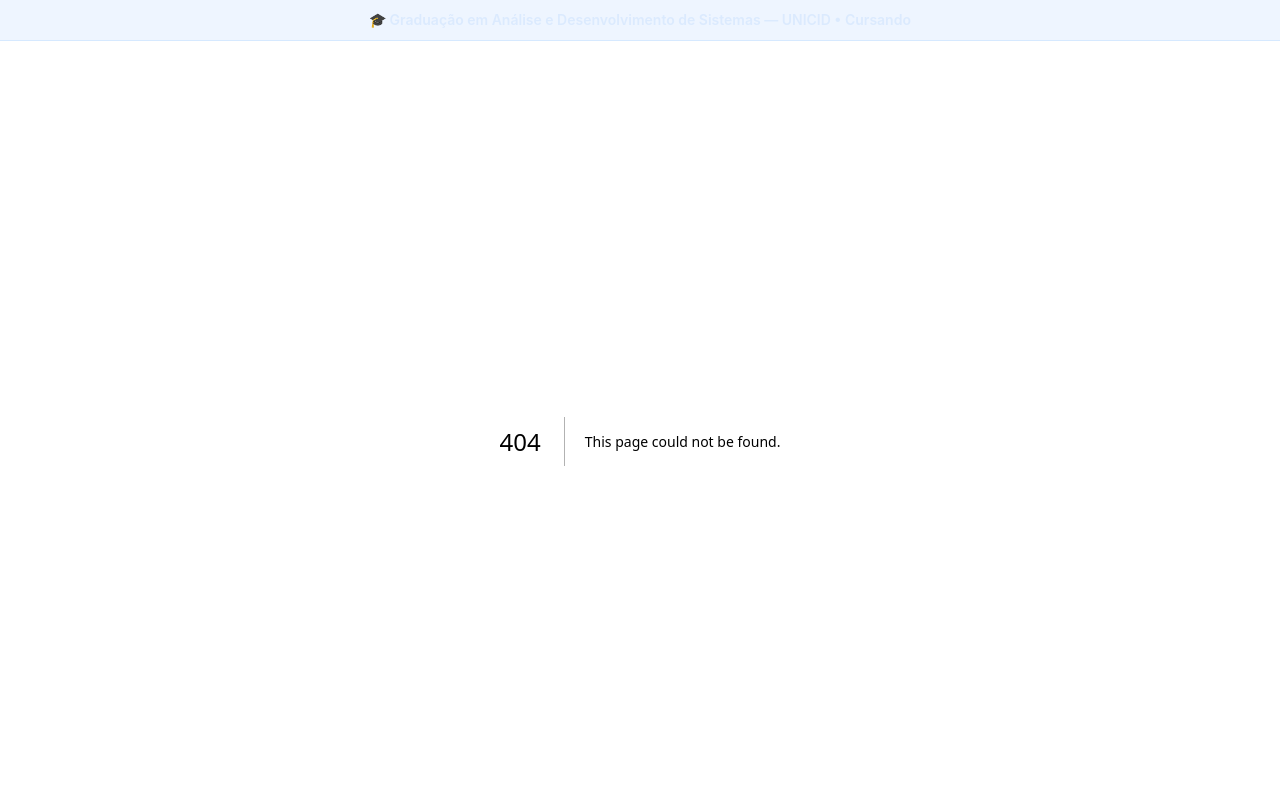
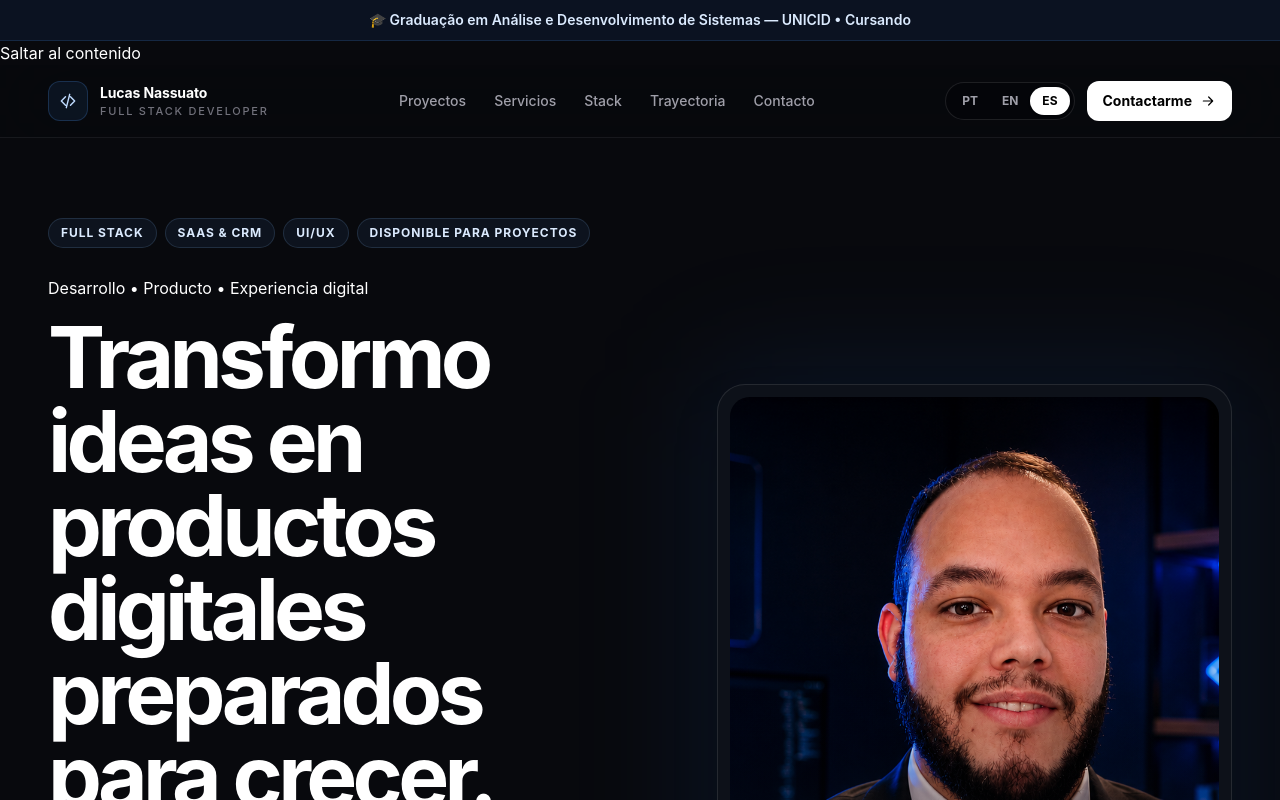
Before and after one commit to lucasnassuato2025-cloud/portfolio-lucas, a Next.js app: page /es in a window 1280 px wide. Before the commit this address had no page. Shown: the top 800 px of the page. Built offline with nearby package versions, Linux system fonts and the light colour scheme.

Commit message:
feat: add Spanish portfolio route

```diff
--- /dev/null
+++ b/app/es/page.tsx
@@ -0,0 +1,8 @@
+import { PortfolioPage } from '../_components/portfolio-page'
+import { getPortfolioMetadata } from '../portfolio-metadata'
+
+export const metadata = getPortfolioMetadata('es')
+
+export default function SpanishPortfolioPage() {
+  return <PortfolioPage locale="es" />
+}
```
